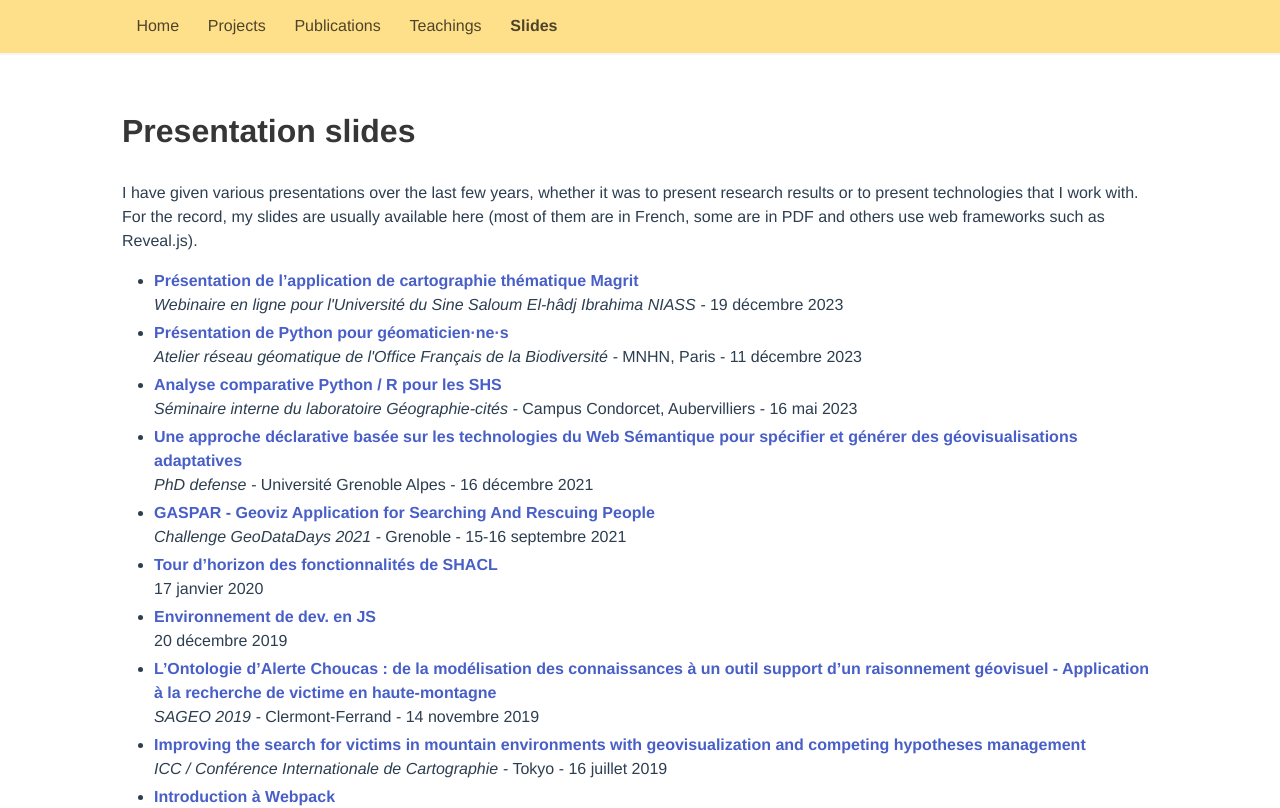
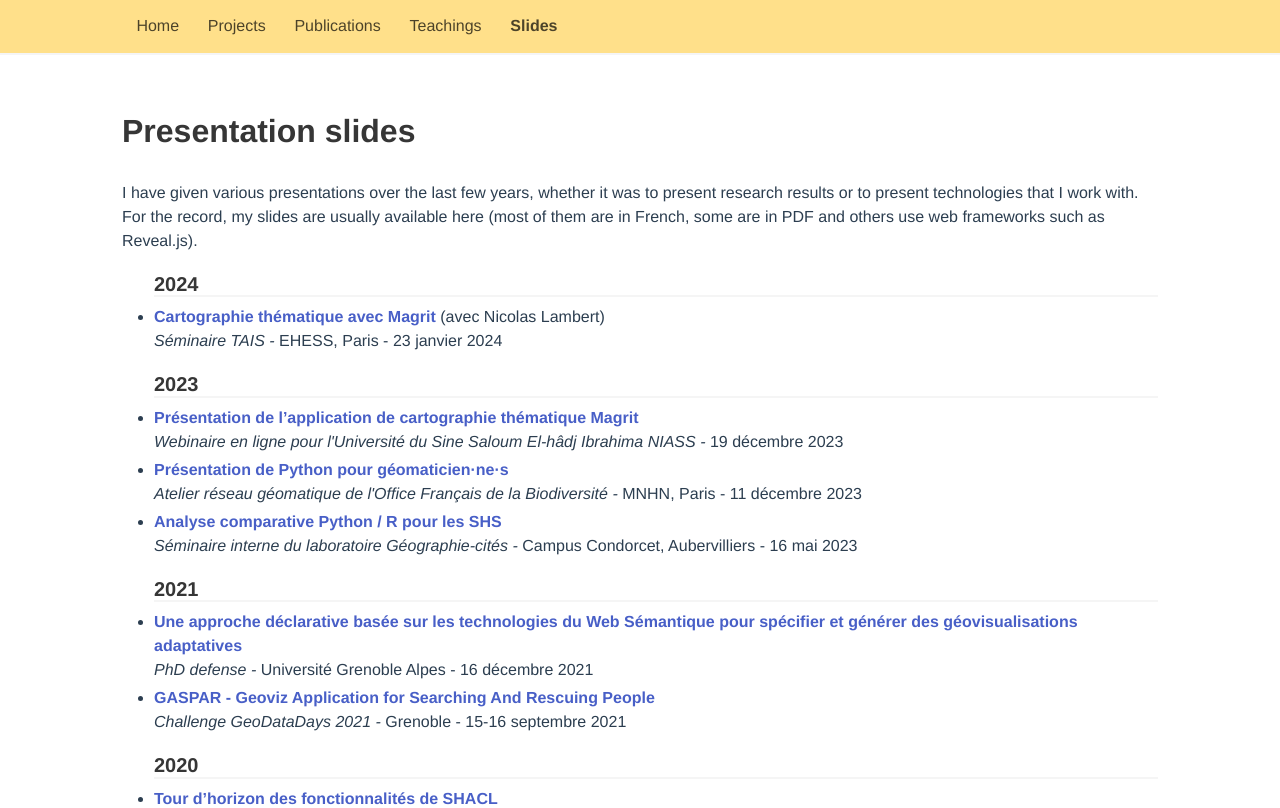
Before and after one commit to mthh/portfolio, a Vue app: page /portfolio/slides in a window 1280 px wide. Shown: the top 808 px of the page. Built offline with nearby package versions, Linux system fonts and the light colour scheme.

Commit message:
Update stuff with slides

```diff
--- a/src/assets/slides.json
+++ b/src/assets/slides.json
@@ -1,4 +1,12 @@
 [
+  {
+    "title": "Cartographie thématique avec Magrit",
+    "url": "https://riatecom.github.io/Magrit-seminaire-TAIS-2024/",
+    "note": "avec Nicolas Lambert",
+    "conference": "Séminaire TAIS",
+    "place": "EHESS, Paris",
+    "date": "23 janvier 2024"
+  },
   {
     "title": "Présentation de l’application de cartographie thématique Magrit",
     "url": "https://mthh.github.io/Magrit-presentation-USSEIN-2023/",
--- a/src/components/SlideEntry.vue
+++ b/src/components/SlideEntry.vue
@@ -1,4 +1,8 @@
 <template>
+  <h4 style="margin-bottom: 0; margin-top: 1em;" v-if="first">
+    {{ date.match(/[0-9]{4}$/)[0] }}
+  </h4>
+  <hr style="margin: 0 0 0.5em 0" v-if="first" />
   <li>
     <strong><a :href="url">{{ title }}</a></strong>
     <span v-if="note"> ({{ note }})</span>
@@ -48,6 +52,10 @@ export default {
       required: false,
       default: () => null,
     },
+    first: {
+      type: Boolean,
+      required: true,
+    },
   },
 };
 </script>
--- a/src/views/Slides.vue
+++ b/src/views/Slides.vue
@@ -19,6 +19,7 @@
           :conference="slide.conference"
           :place="slide.place"
           :date="slide.date"
+          :first="slide.first"
         />
       </ul>
     </section>
@@ -33,6 +34,19 @@ export default {
   name: 'Slides',
   components: { SlideEntry },
   data() {
+    // We want to know if this is the first entry of the year
+    const seen = {};
+    slides.forEach((s) => {
+      const year = s.date.match(/[0-9]{4}$/)[0];
+      if (seen[year]) {
+        // eslint-disable-next-line no-param-reassign
+        s.first = false;
+      } else {
+        // eslint-disable-next-line no-param-reassign
+        s.first = true;
+        seen[year] = true;
+      }
+    });
     return { slides };
   },
 };
```
Also changed, not shown: 1 other file (tests, documents, lock files or other folders).
